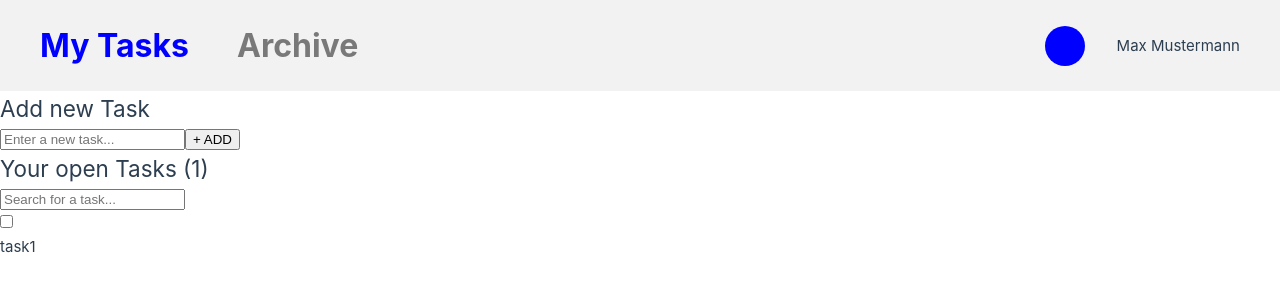
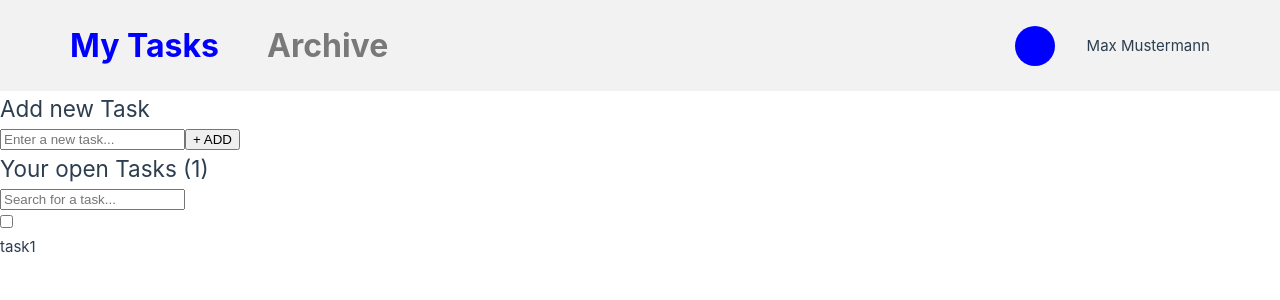
Before and after one commit to jpfuhl/vue-todo-list, a Vue app: page / in a window 1280 px wide. Shown: the top 300 px of the page. Built offline with nearby package versions, Linux system fonts and the light colour scheme.

Commit message:
added max-width-container class

```diff
--- a/src/assets/main.css
+++ b/src/assets/main.css
@@ -1 +1,7 @@
-@import './base.css';
+@import "./base.css";
+
+.max-width-container {
+  max-width: 1200px;
+  padding-inline: 30px;
+  margin: 0 auto;
+}
--- a/src/components/Navbar.vue
+++ b/src/components/Navbar.vue
@@ -5,13 +5,11 @@ const user = {
   name: "Max Mustermann",
   initials: "M. M.",
 };
-
-
 </script>
 
 <template>
   <header>
-    <nav>
+    <nav class="max-width-container">
       <div class="nav-link-container">
         <RouterLink class="nav-link" to="/">My Tasks</RouterLink>
         <RouterLink class="nav-link" to="/archive">Archive</RouterLink>
@@ -26,12 +24,15 @@ const user = {
 </template>
 
 <style scoped>
+header {
+  background-color: #f2f2f2;
+}
+
 nav {
   display: flex;
   justify-content: space-between;
   align-items: center;
-  padding: 20px 40px;
-  background-color: #f2f2f2;
+  padding-block: 20px;
 }
 
 .nav-link-container {
```
